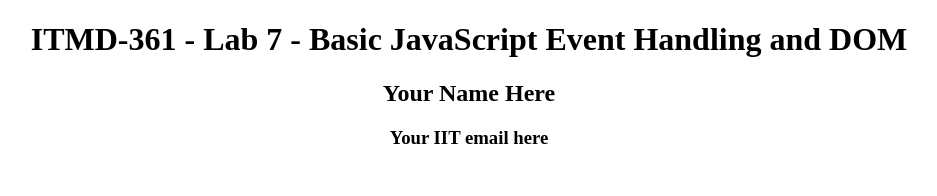
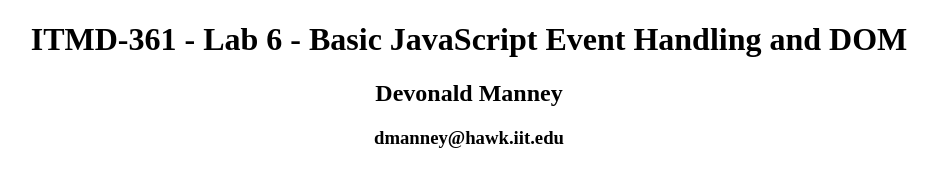
Before and after one commit to dmanney/ITMD361_lab6, a plain HTML site: page index.html in a window 1280 px wide. Shown: the top 196 px of the page, without its empty margins (171-1108 px from the left). Drawn offline with Linux system fonts and the light colour scheme.

Commit message:
edit default fields

```diff
--- a/index.html
+++ b/index.html
@@ -27,9 +27,9 @@
   </style>
 </head>
 <body>
-  <h1 class="center">ITMD-361 - Lab 7 - Basic JavaScript Event Handling and DOM</h1>
-  <h2 class="center">Your Name Here</h2>
-  <h3 class="center">Your IIT email here</h3>
+  <h1 class="center">ITMD-361 - Lab 6 - Basic JavaScript Event Handling and DOM</h1>
+  <h2 class="center">Devonald Manney</h2>
+  <h3 class="center">dmanney@hawk.iit.edu</h3>
   <div id="container">
     <input id="entryinput" type="text" name="textentry" placeholder="Enter a Message">
     <div id="entrybutton">Alert Me</div>
```
